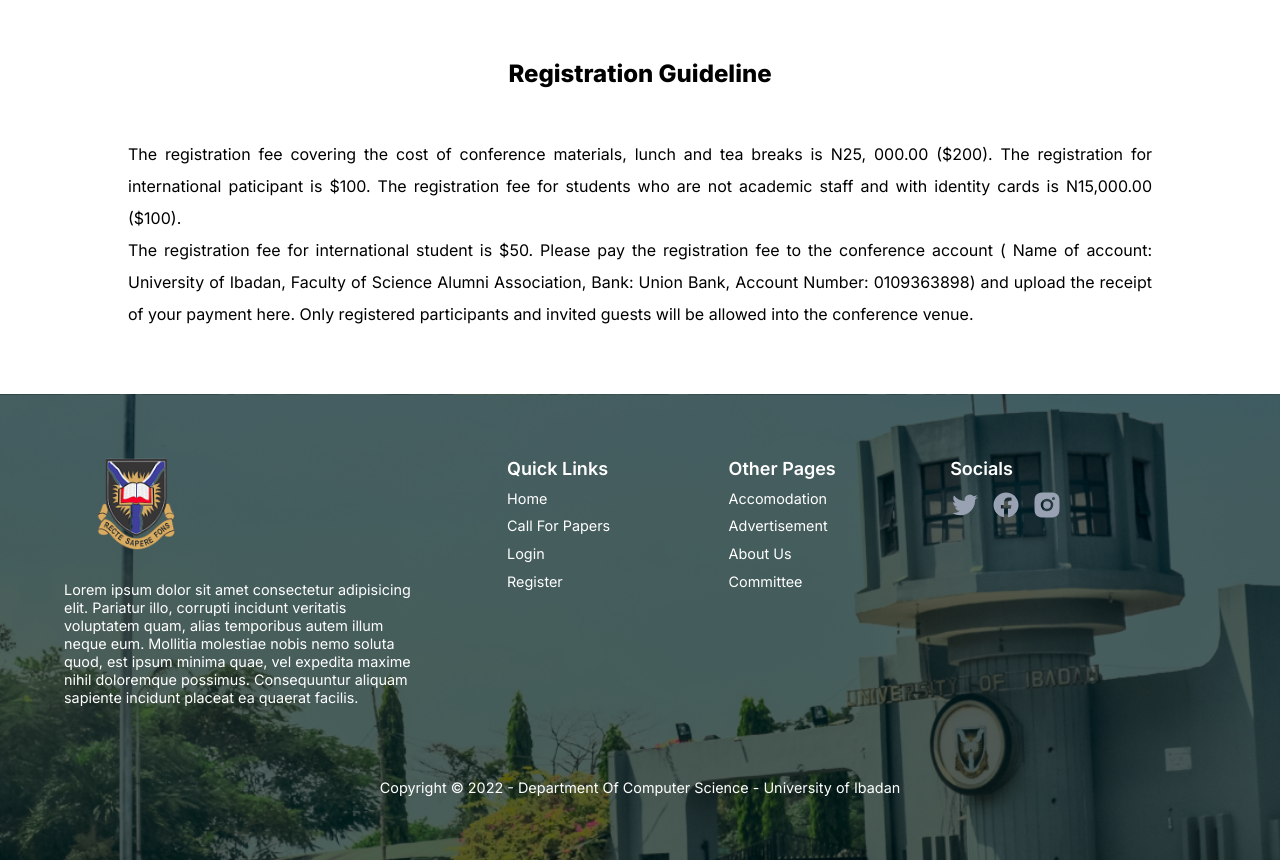
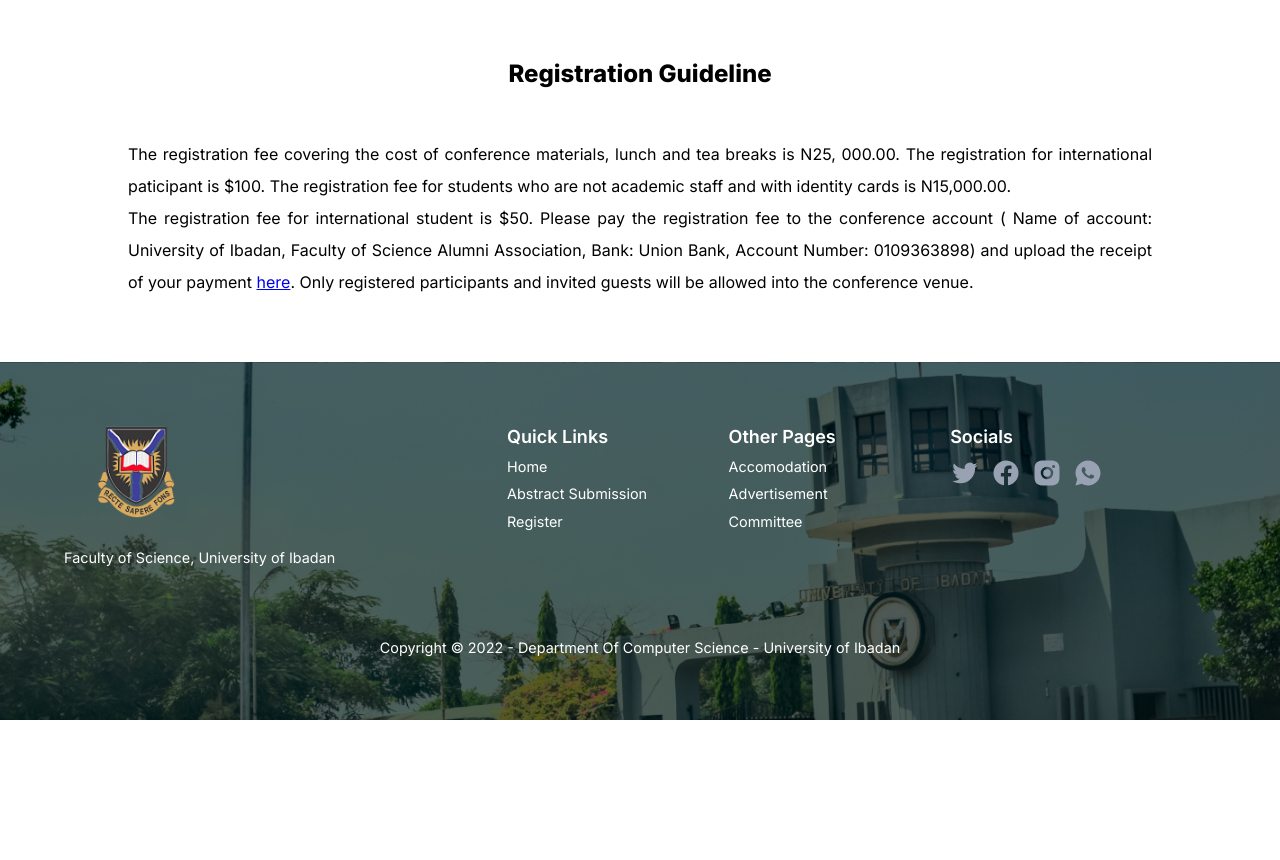
Before and after one commit to University-Of-Ibadan-Conference-Project/FrontEnd, a React (Create React App) app: page /registration-guideline in a window 1280 px wide. Shown: the part 440-1300 px from the top of the page. After the commit the page ends 1160 px from the top, so only its background shows below. Built offline with nearby package versions, Linux system fonts and the light colour scheme.

Commit message:
fix: Made some changes

```diff
--- a/src/App.js
+++ b/src/App.js
@@ -6,7 +6,7 @@ import Help from "./pages/Help";
 import Accomodation from "./pages/Accomodation";
 import Committee from "./pages/Committee";
 import Advertisement from "./pages/Advertisement";
-import AboutUs from "./pages/About-Us";
+// import AboutUs from "./pages/About-Us";
 // import Login from "./pages/Login";
 import Register from "./pages/Register";
 import Footer from "./components/Footer/Footer";
@@ -59,7 +59,7 @@ const App = () => {
         <Route element={<Accomodation />} path="/accomodation" />
         <Route element={<Advertisement />} path="/advertisement" />
         <Route element={<Committee />} path="/committee" />
-        <Route element={<AboutUs />} path="/about-us" />
+        {/* <Route element={<AboutUs />} path="/about-us" /> */}
         {/* <Route element={<Login />} path="/login" /> */}
         <Route element={<Register />} path="/register" />
         <Route element={<Faq />} path="/faq" />
--- a/src/components/Contact/Contact.jsx
+++ b/src/components/Contact/Contact.jsx
@@ -8,7 +8,7 @@ const Contact = () => {
         <h2>Get in touch</h2>
         <div className="mail">
           <h2>Mail</h2>
-          <h3>uniiversity@gmail.com</h3>
+          <h3>uisc2023@gmail.com</h3>
         </div>
         <div className="feedback">
           <p>Any feedback is appreciated</p>
--- a/src/components/Footer/Footer.js
+++ b/src/components/Footer/Footer.js
@@ -2,6 +2,7 @@ import {
   RiFacebookCircleFill,
   RiInstagramFill,
   RiTwitterFill,
+  RiWhatsappFill,
 } from "react-icons/ri";
 import { Link } from "react-router-dom";
 import styles from "./../../sass/components/Footer.module.scss";
@@ -16,14 +17,7 @@ export default function Footer() {
         <div className={styles.FooterData}>
           <div>
             <img src={logo} alt="logo" />
-            <p>
-              Lorem ipsum dolor sit amet consectetur adipisicing elit. Pariatur
-              illo, corrupti incidunt veritatis voluptatem quam, alias
-              temporibus autem illum neque eum. Mollitia molestiae nobis nemo
-              soluta quod, est ipsum minima quae, vel expedita maxime nihil
-              doloremque possimus. Consequuntur aliquam sapiente incidunt
-              placeat ea quaerat facilis.
-            </p>
+            <p>Faculty of Science, University of Ibadan</p>
           </div>
           <div>
             <h2>Quick Links</h2>
@@ -32,10 +26,7 @@ export default function Footer() {
                 <Link to="/">Home</Link>
               </li>
               <li>
-                <Link to="/submit-abstract">Call For Papers</Link>
-              </li>
-              <li>
-                <Link to="/login">Login</Link>
+                <Link to="/submit-abstract">Abstract Submission</Link>
               </li>
               <li>
                 <Link to="/register">Register</Link>
@@ -51,9 +42,9 @@ export default function Footer() {
               <li>
                 <Link to="/advertisement">Advertisement</Link>
               </li>
-              <li>
+              {/* <li>
                 <Link to="/about-us">About Us</Link>
-              </li>
+              </li> */}
               <li>
                 <Link to="/committee">Committee</Link>
               </li>
@@ -86,6 +77,13 @@ export default function Footer() {
                 className={styles.FooterIcon}
               />
             </a>
+            <a href="https://whatsapp.com/" target="_blank" rel="noreferrer">
+              <RiWhatsappFill
+                size={30}
+                fill="#98A2B3"
+                className={styles.FooterIcon}
+              />
+            </a>
           </div>
         </div>
         <span className={styles.FooterCopyRight}>
--- a/src/pages/Committee.js
+++ b/src/pages/Committee.js
@@ -8,17 +8,6 @@ export default function Committee() {
   return (
     <div className="committee">
       <CommonHero title="Committee" bg={conferenceBg} />
-      <section className={styles.Committee}>
-        <div className={styles.CommitteeCard}>
-          <Speaker name={"The Vice Chancellor"} />
-        </div>
-        <div className={styles.CommitteeCard}>
-          <Speaker name={"The Vice Chancellor"} />
-          <Speaker name={"The Vice Chancellor"} />
-          <Speaker name={"The Vice Chancellor"} />
-        </div>
-      </section>
-
       <section className={styles.Committee}>
         <h2
           style={{
@@ -103,6 +92,16 @@ export default function Committee() {
           </div>
         </div>
       </section>
+
+      <section className={styles.Committee}>
+        <div className={styles.CommitteeCard}>
+          <Speaker name={"The Vice Chancellor"} />
+        </div>
+        <div className={styles.CommitteeCard}>
+          <Speaker name={"Dean"} />
+          <Speaker name={"Chairman"} />
+        </div>
+      </section>
     </div>
   );
 }
--- a/src/pages/RegistrationGuide.js
+++ b/src/pages/RegistrationGuide.js
@@ -1,3 +1,4 @@
+import { Link } from "react-router-dom";
 import CommonHero from "../components/CommonHero/CommonHero";
 
 const RegistrationGuide = () => {
@@ -23,18 +24,17 @@ const RegistrationGuide = () => {
         </h2>
         <p>
           The registration fee covering the cost of conference materials, lunch
-          and tea breaks is N25, 000.00 ($200). The registration for
-          international paticipant is $100. The registration fee for students
-          who are not academic staff and with identity cards is N15,000.00
-          ($100).
+          and tea breaks is N25, 000.00. The registration for international
+          paticipant is $100. The registration fee for students who are not
+          academic staff and with identity cards is N15,000.00.
         </p>
         <p>
           The registration fee for international student is $50. Please pay the
           registration fee to the conference account ( Name of account:
           University of Ibadan, Faculty of Science Alumni Association, Bank:
           Union Bank, Account Number: 0109363898) and upload the receipt of your
-          payment here. Only registered participants and invited guests will be
-          allowed into the conference venue.
+          payment <Link to="/">here</Link>. Only registered participants and
+          invited guests will be allowed into the conference venue.
         </p>
       </div>
     </>
```
